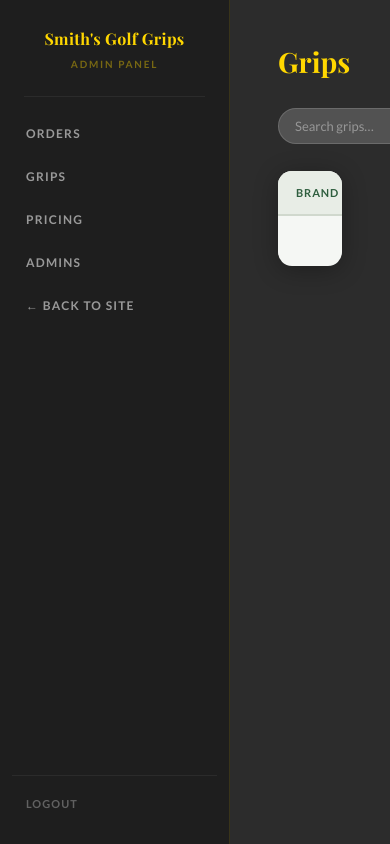
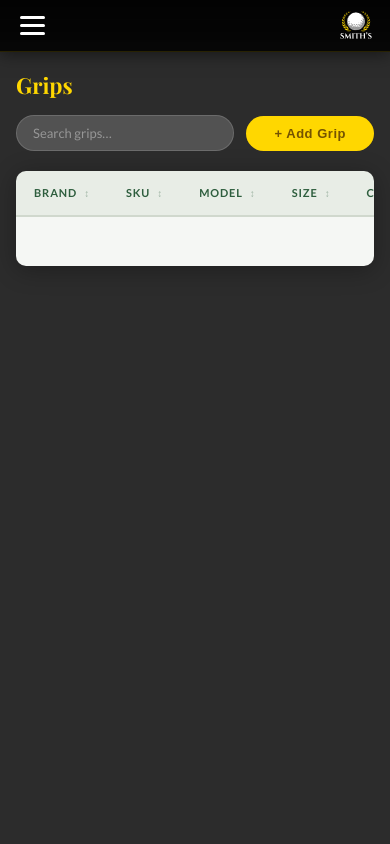
Before and after one commit to SophisticatedDoggo/GolfSite, a PHP site: page /admin/grips.php in a window 390 px wide. Run offline with PHP 8.4, Linux system fonts and the light colour scheme; the visitor is signed in with stand-in values (Sample User, id 1); data that the repository does not hold is empty; a stand-in replaces the project's code that opens the database connection; some web fonts are replaced.

Commit message:
Updated Mobile functionality for Customer side of site, to have animated hamburger to X transformation

```diff
--- a/admin/sidebar.php
+++ b/admin/sidebar.php
@@ -1,4 +1,17 @@
-<nav class="admin-sidebar">
+<div class="sidebar-overlay" id="sidebar-overlay"></div>
+
+<div class="mobile-topbar">
+    <button class="sidebar-toggle" id="sidebar-toggle" aria-label="Toggle menu">
+        <span></span>
+        <span></span>
+        <span></span>
+    </button>
+    <a href="../index.html" class="mobile-topbar-logo">
+        <img src="../images/Smiths_Grips_Logo.svg" alt="Smith's Grips Logo">
+    </a>
+</div>
+
+<nav class="admin-sidebar" id="admin-sidebar">
     <div class="sidebar-brand">
         <h2>Smith's Golf Grips</h2>
         <span>Admin Panel</span>
@@ -12,3 +25,20 @@
         <li class="logout"><a href="logout.php">Logout</a></li>
     </ul>
 </nav>
+
+<script>
+(function () {
+    const sidebar = document.getElementById('admin-sidebar');
+    const overlay = document.getElementById('sidebar-overlay');
+    const toggle  = document.getElementById('sidebar-toggle');
+
+    function toggleSidebar() {
+        const isOpen = sidebar.classList.toggle('open');
+        overlay.classList.toggle('active', isOpen);
+        toggle.classList.toggle('open', isOpen);
+    }
+
+    toggle.addEventListener('click', toggleSidebar);
+    overlay.addEventListener('click', toggleSidebar);
+})();
+</script>
--- a/css/admin.css
+++ b/css/admin.css
@@ -778,3 +778,201 @@ main.detail-main {
     border-top: 1px solid rgba(255, 255, 255, 0.06);
     margin-top: 0;
 }
+
+/* ============================================================
+   Sidebar toggle (hidden on desktop)
+   ============================================================ */
+
+.sidebar-overlay {
+    display: none;
+    position: fixed;
+    inset: 0;
+    background: rgba(0, 0, 0, 0.55);
+    z-index: 998;
+}
+
+.sidebar-overlay.active {
+    display: block;
+}
+
+.mobile-topbar {
+    display: none;
+}
+
+.mobile-topbar-logo img {
+    height: 36px;
+    width: auto;
+    display: block;
+}
+
+.sidebar-toggle {
+    display: flex;
+    flex-direction: column;
+    gap: 5px;
+    background: none;
+    border: none;
+    cursor: pointer;
+    padding: 4px;
+    flex-shrink: 0;
+}
+
+.sidebar-toggle span {
+    display: block;
+    width: 25px;
+    height: 3px;
+    background-color: white;
+    border-radius: 3px;
+    transition: transform 0.25s ease, opacity 0.25s ease;
+}
+
+.sidebar-toggle.open span:nth-child(1) {
+    transform: translateY(8px) rotate(45deg);
+}
+
+.sidebar-toggle.open span:nth-child(2) {
+    opacity: 0;
+}
+
+.sidebar-toggle.open span:nth-child(3) {
+    transform: translateY(-8px) rotate(-45deg);
+}
+
+/* ============================================================
+   Mobile
+   ============================================================ */
+
+@media (max-width: 768px) {
+
+    /* Mobile top bar */
+    .mobile-topbar {
+        display: flex;
+        align-items: center;
+        justify-content: space-between;
+        position: fixed;
+        top: 0;
+        left: 0;
+        right: 0;
+        height: 52px;
+        background: linear-gradient(to bottom, rgba(0,0,0,0.95), rgba(0,0,0,0.85));
+        border-bottom: 1px solid rgba(255, 215, 0, 0.15);
+        padding: 0 16px;
+        z-index: 1001;
+        box-shadow: 0 2px 16px rgba(0, 0, 0, 0.5);
+    }
+
+    nav.admin-sidebar {
+        position: fixed;
+        left: 0;
+        top: 0;
+        height: 100vh;
+        z-index: 999;
+        transform: translateX(-100%);
+        transition: transform 0.28s ease;
+        min-height: unset;
+    }
+
+    nav.admin-sidebar.open {
+        transform: translateX(0);
+    }
+
+    /* Main content — offset for fixed top bar */
+    main {
+        padding: 68px 16px 32px;
+    }
+
+    main.detail-main {
+        padding: 68px 16px 32px;
+        flex-direction: column;
+    }
+
+    /* Cards */
+    .admin-section-card {
+        min-width: unset;
+        width: 100%;
+        padding: 20px 16px;
+    }
+
+    .admin-section-card h1,
+    main h1 {
+        font-size: 22px;
+    }
+
+    /* Forms */
+    .admin-form {
+        max-width: 100%;
+        padding: 20px 16px;
+    }
+
+    /* Table wrap — horizontal scroll */
+    .admin-table-wrap {
+        overflow-x: auto;
+        border-radius: 10px;
+    }
+
+    .admin-table-wrap .grips-header {
+        padding: 16px 16px 0;
+    }
+
+    table {
+        min-width: 600px;
+    }
+
+    /* Header row with search */
+    .grips-header {
+        flex-direction: column;
+        align-items: flex-start;
+        gap: 12px;
+    }
+
+    .grips-header-actions {
+        width: 100%;
+        flex-wrap: wrap;
+    }
+
+    .table-search {
+        flex: 1;
+        width: auto;
+        min-width: 0;
+    }
+
+    .table-search:focus {
+        width: auto;
+    }
+
+    /* Slot divs on order detail */
+    .slot_div {
+        grid-template-columns: 80px 1fr;
+        grid-template-rows: auto auto;
+    }
+
+    .slot_div .slot_price {
+        grid-column: 2;
+        font-size: 12px;
+        padding-left: 2px;
+        margin-top: -4px;
+    }
+
+    /* Apply-all row — stack vertically */
+    .apply-all-div {
+        flex-direction: column;
+        align-items: stretch;
+        gap: 8px;
+    }
+
+    .apply-all-div label {
+        white-space: normal !important;
+    }
+
+    .apply-all-div input[type="text"] {
+        width: 100%;
+    }
+
+    .apply-all-div button {
+        align-self: flex-start;
+    }
+
+    /* Login page */
+    .login-page .login-card {
+        padding: 32px 20px;
+    }
+}
--- a/css/main.css
+++ b/css/main.css
@@ -87,6 +87,19 @@ nav > ul > li > a:hover {
     height: 3px;
     background-color: white;
     border-radius: 3px;
+    transition: transform 0.25s ease, opacity 0.25s ease;
+}
+
+.hamburger.open span:nth-child(1) {
+    transform: translateY(8px) rotate(45deg);
+}
+
+.hamburger.open span:nth-child(2) {
+    opacity: 0;
+}
+
+.hamburger.open span:nth-child(3) {
+    transform: translateY(-8px) rotate(-45deg);
 }
 
 .hero {
--- a/js/main.js
+++ b/js/main.js
@@ -13,19 +13,15 @@ const navMenu = document.querySelector('nav > ul');
 const navLinks = document.querySelectorAll('nav > ul > li > a')
 
 hamburger.addEventListener('click', function() {
-    if(navMenu.classList.contains('open')) {
-        navMenu.classList.remove('open')
-    } else (
-        navMenu.classList.toggle('open')
-    );
-
+    const isOpen = navMenu.classList.toggle('open');
+    hamburger.classList.toggle('open', isOpen);
 });
 
 navLinks.forEach(function(link) {
     link.addEventListener('click', function() {
         navMenu.classList.remove('open');
+        hamburger.classList.remove('open');
     });
-    navMenu.classList.remove('open');
 });
 
 const params = new URLSearchParams(window.location.search);
```
